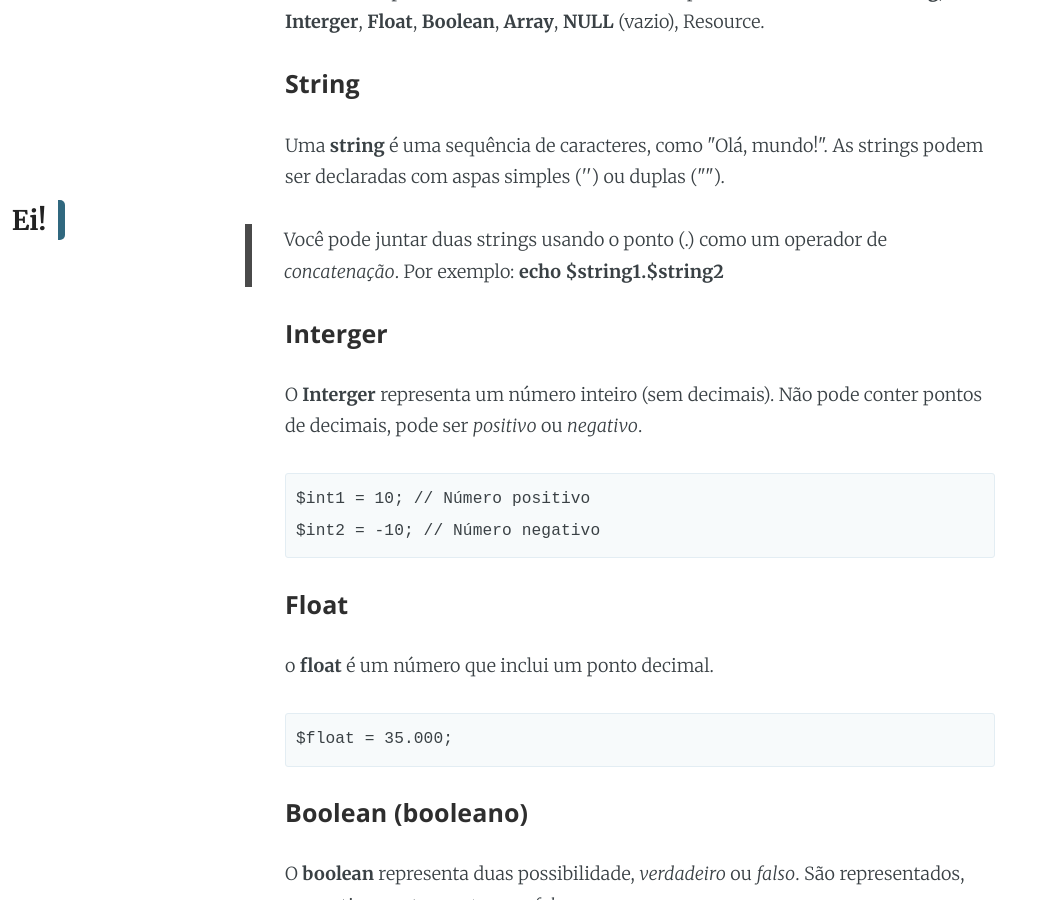
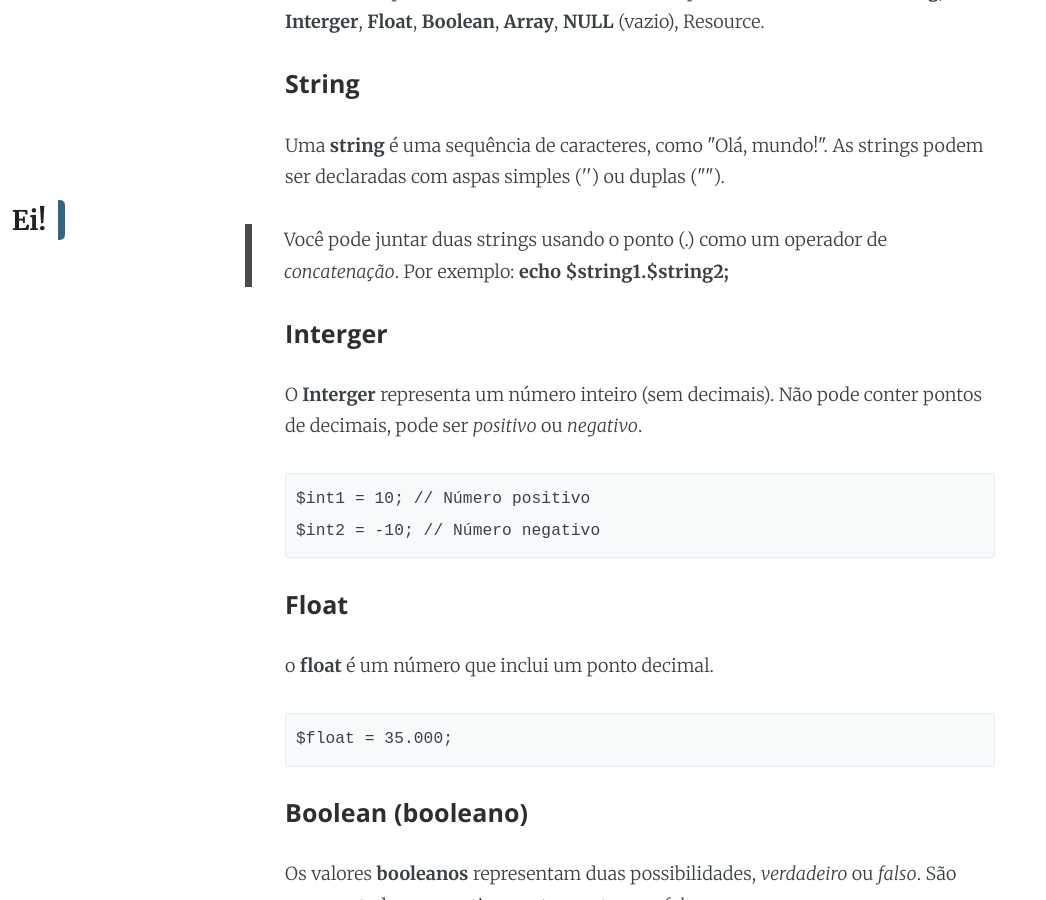
Before and after one commit to EnVolte/envolte.github.io, a Jekyll site: the page built from _posts/2018-06-25-curso-php-parte-2.html, in a window 1280 px wide and 900 px high, scrolled down 2640 px. Shown: the whole window, without its empty margins (0-1046 px from the left). Built offline with Jekyll 4.4.1, drawn with Linux system fonts in a browser that asks for light colours; comment, search, counter and statistics services are not loaded; some of the changed text lies outside the part shown.

Commit message:
Update 2018-06-25-curso-php-parte-2.html

```diff
--- a/_posts/2018-06-25-curso-php-parte-2.html
+++ b/_posts/2018-06-25-curso-php-parte-2.html
@@ -42,7 +42,7 @@ categories: Curso
 <p><h4>String</h4></p>
 <p>Uma <b>string</b> é uma sequência de caracteres, como "Olá, mundo!". As strings podem ser declaradas com aspas simples ('') ou duplas ("").</p>
 <blockquote>
-Você pode juntar duas strings usando o ponto (.) como um operador de <i>concatenação</i>. Por exemplo: <b>echo $string1.$string2</b>
+Você pode juntar duas strings usando o ponto (.) como um operador de <i>concatenação</i>. Por exemplo: <b>echo $string1.$string2;</b>
 </blockquote>
 
 <p><h4>Interger</h4></p>
@@ -59,14 +59,14 @@ $float = 35.000;
 </pre>
 
 <p><h4>Boolean (booleano)</h4></p>
-<p>O <b>boolean</b> representa duas possibilidade, <i>verdadeiro</i> ou <i>falso</i>. São representados, respectivamente, por <i>true</i> ou <i>false</i></p>
+<p>Os valores <b>booleanos</b> representam duas possibilidades, <i>verdadeiro</i> ou <i>falso</i>. São representados, respectivamente, por <i>true</i> ou <i>false</i></p>
 <blockquote>
 Os valores booleanos são geralmente usados para checar condições.
 </blockquote>
 
 <p><h4>Variável global</h4></p>
-<p>As variáveis podem ser declaradas em qualquer lugar do script. O <b>escopo</b> da variável é a parte do script em que a variável pode ser referenciada. As variáveis mais usadas são <b>local</b> e <b>global</b>. Uma variável declarada dentro de uma função tem o escopo local, e só pode ser acessada dentro dela.</p>
-<p>A palavra-chave <i>global</i> é utilizada para dar acesso a uma variável dentro de uma função, por exemplo.</p>
+<p>As variáveis podem ser declaradas em qualquer lugar do script. O <b>escopo</b> da variável é a parte do script em que a variável pode ser referenciada. As variáveis mais usadas são <b>local</b> e <b>global</b>. Uma variável declarada dentro de uma função tem o escopo <b>local</b>, e só pode ser acessada dentro dela.</p>
+<p>A palavra-chave <b>global</b> é utilizada para dar acesso a uma variável dentro de uma função, por exemplo.</p>
 <script src="https://gist.github.com/luislorente/d98c9765e692c756799994b8f595b2ff.js"></script>
 <p>Sendo assim, podemos ter acesso à variável <b>$nome</b> ao chamarmos a função <b>pegarNome()</b>.</p>
 
```
Also changed, not shown: other parts of _posts/2018-06-25-curso-php-parte-2.html (+3 -3 lines).
